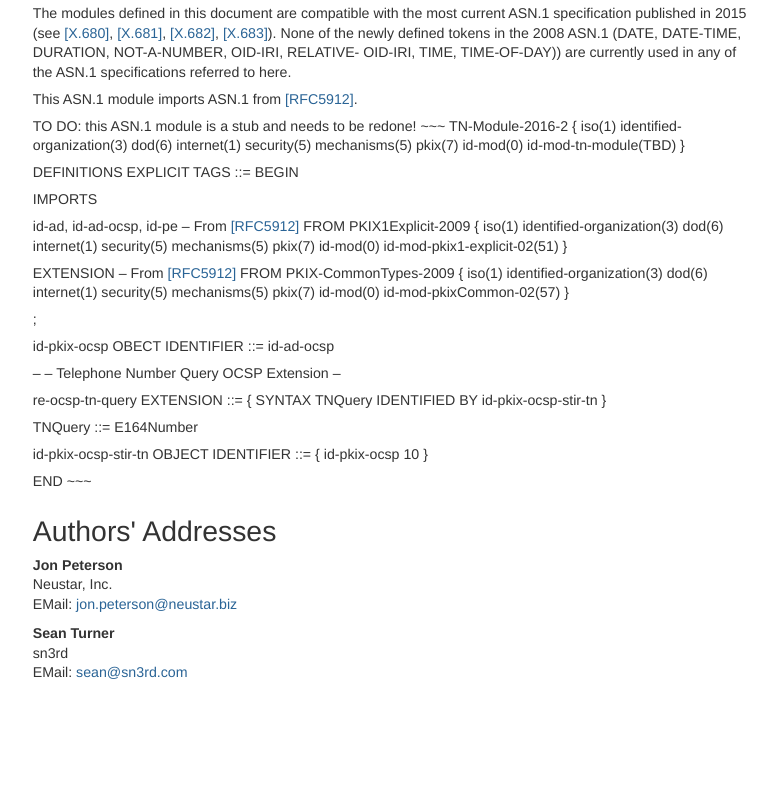
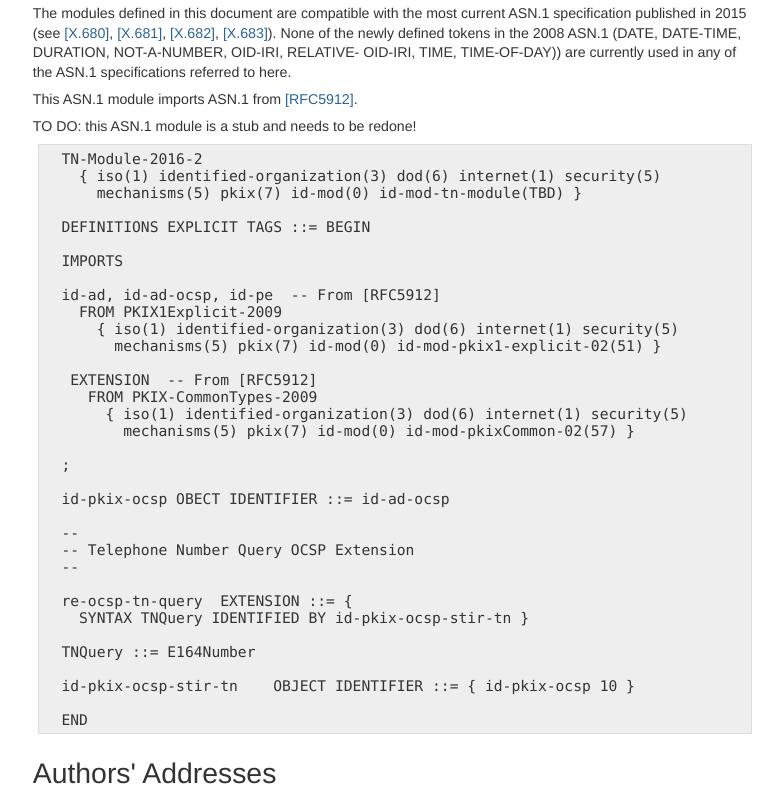
Before and after one commit to stirwg/ocsp, a plain HTML site: page draft-ietf-stir-certificates-ocsp.html in a window 1280 px wide. Shown: the part 5397-6189 px from the top of the page, without its empty margins (39-822 px from the left). Before the commit the page ends 6117 px from the top, so only its background shows below. Drawn offline with Linux system fonts and the light colour scheme.

Commit message:
Script updating gh-pages from 434c133. [ci skip]

```diff
--- a/draft-ietf-stir-certificates-ocsp.html
+++ b/draft-ietf-stir-certificates-ocsp.html
@@ -586,18 +586,43 @@ address {
 <p id="rfc.section.A.p.1">This appendix provides the normative ASN.1 <a href="#X.680">[X.680]</a> definitions for the structures described in this specification using ASN.1, as defined in <a href="#X.680">[X.680]</a> through <a href="#X.683">[X.683]</a>.</p>
 <p id="rfc.section.A.p.2">The modules defined in this document are compatible with the most current ASN.1 specification published in 2015 (see <a href="#X.680">[X.680]</a>, <a href="#X.681">[X.681]</a>, <a href="#X.682">[X.682]</a>, <a href="#X.683">[X.683]</a>).  None of the newly defined tokens in the 2008 ASN.1 (DATE, DATE-TIME, DURATION, NOT-A-NUMBER, OID-IRI, RELATIVE- OID-IRI, TIME, TIME-OF-DAY)) are currently used in any of the ASN.1 specifications referred to here.</p>
 <p id="rfc.section.A.p.3">This ASN.1 module imports ASN.1 from <a href="#RFC5912">[RFC5912]</a>.</p>
-<p id="rfc.section.A.p.4">TO DO: this ASN.1 module is a stub and needs to be redone! ~~~ TN-Module-2016-2 { iso(1) identified-organization(3) dod(6) internet(1) security(5) mechanisms(5) pkix(7) id-mod(0) id-mod-tn-module(TBD) }</p>
-<p id="rfc.section.A.p.5">DEFINITIONS EXPLICIT TAGS ::= BEGIN</p>
-<p id="rfc.section.A.p.6">IMPORTS</p>
-<p id="rfc.section.A.p.7">id-ad, id-ad-ocsp, id-pe  &#8211; From <a href="#RFC5912">[RFC5912]</a> FROM PKIX1Explicit-2009 { iso(1) identified-organization(3) dod(6) internet(1) security(5) mechanisms(5) pkix(7) id-mod(0) id-mod-pkix1-explicit-02(51) }</p>
-<p id="rfc.section.A.p.8">EXTENSION  &#8211; From <a href="#RFC5912">[RFC5912]</a> FROM PKIX-CommonTypes-2009 { iso(1) identified-organization(3) dod(6) internet(1) security(5) mechanisms(5) pkix(7) id-mod(0) id-mod-pkixCommon-02(57) }</p>
-<p id="rfc.section.A.p.9">;</p>
-<p id="rfc.section.A.p.10">id-pkix-ocsp OBECT IDENTIFIER ::= id-ad-ocsp</p>
-<p id="rfc.section.A.p.11">&#8211; &#8211; Telephone Number Query OCSP Extension &#8211;</p>
-<p id="rfc.section.A.p.12">re-ocsp-tn-query  EXTENSION ::= { SYNTAX TNQuery IDENTIFIED BY id-pkix-ocsp-stir-tn }</p>
-<p id="rfc.section.A.p.13">TNQuery ::= E164Number</p>
-<p id="rfc.section.A.p.14">id-pkix-ocsp-stir-tn    OBJECT IDENTIFIER ::= { id-pkix-ocsp 10 }</p>
-<p id="rfc.section.A.p.15">END ~~~</p>
+<p id="rfc.section.A.p.4">TO DO: this ASN.1 module is a stub and needs to be redone!</p>
+<pre>
+  TN-Module-2016-2
+    { iso(1) identified-organization(3) dod(6) internet(1) security(5)
+      mechanisms(5) pkix(7) id-mod(0) id-mod-tn-module(TBD) }
+
+  DEFINITIONS EXPLICIT TAGS ::= BEGIN
+
+  IMPORTS
+
+  id-ad, id-ad-ocsp, id-pe  -- From [RFC5912]
+    FROM PKIX1Explicit-2009
+      { iso(1) identified-organization(3) dod(6) internet(1) security(5)
+        mechanisms(5) pkix(7) id-mod(0) id-mod-pkix1-explicit-02(51) }
+
+   EXTENSION  -- From [RFC5912]
+     FROM PKIX-CommonTypes-2009
+       { iso(1) identified-organization(3) dod(6) internet(1) security(5)
+         mechanisms(5) pkix(7) id-mod(0) id-mod-pkixCommon-02(57) }
+
+  ;
+
+  id-pkix-ocsp OBECT IDENTIFIER ::= id-ad-ocsp
+
+  --
+  -- Telephone Number Query OCSP Extension
+  --
+
+  re-ocsp-tn-query  EXTENSION ::= {
+    SYNTAX TNQuery IDENTIFIED BY id-pkix-ocsp-stir-tn }
+
+  TNQuery ::= E164Number
+
+  id-pkix-ocsp-stir-tn    OBJECT IDENTIFIER ::= { id-pkix-ocsp 10 }
+
+  END
+</pre>
 <h1 id="rfc.authors">
   <a href="#rfc.authors">Authors' Addresses</a>
 </h1>
```
Also changed, not shown: index.html (+37 -12 lines), draft-ietf-stir-certificates-ocsp.txt.
